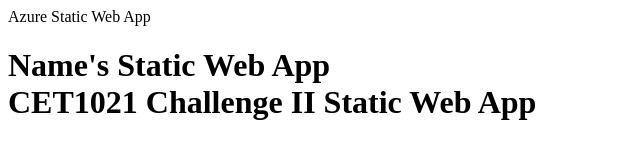
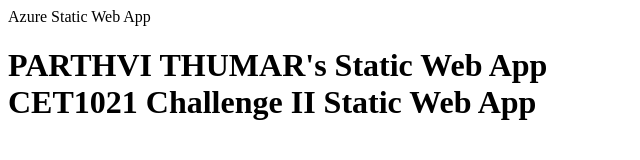
Before and after one commit to parthvi3108/pt-challenge2-static-web-app, a plain HTML site: page files/index.html in a window 1280 px wide. Shown: the whole page, without its empty margins (0-640 px from the left). Drawn offline with Linux system fonts and the light colour scheme.

Commit message:
Update index.html

```diff
--- a/files/index.html
+++ b/files/index.html
@@ -1,6 +1,6 @@
 <html>
 <head>Azure Static Web App</head>
 <body>
-<h1>Name's Static Web App<br>CET1021 Challenge II Static Web App</h1>
+<h1>PARTHVI THUMAR's Static Web App<br>CET1021 Challenge II Static Web App</h1>
 </body>
 </html>
```
